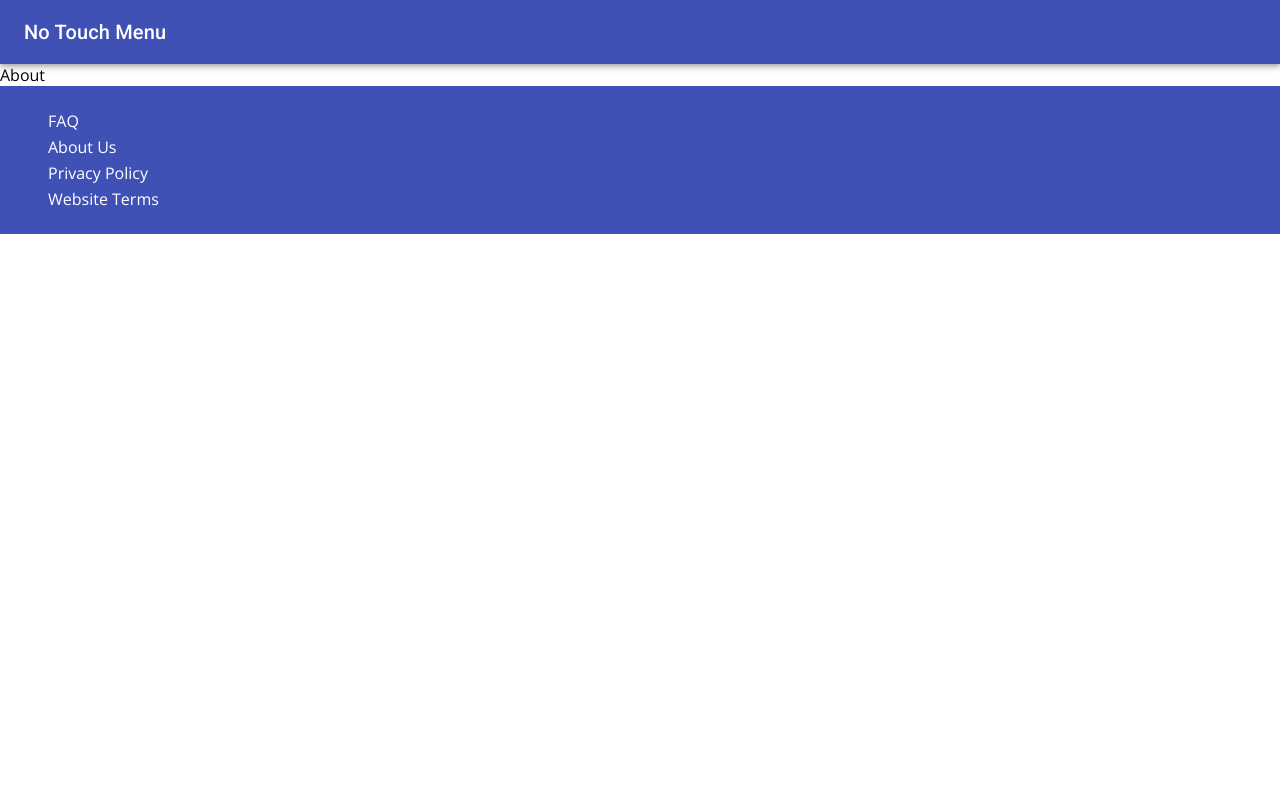
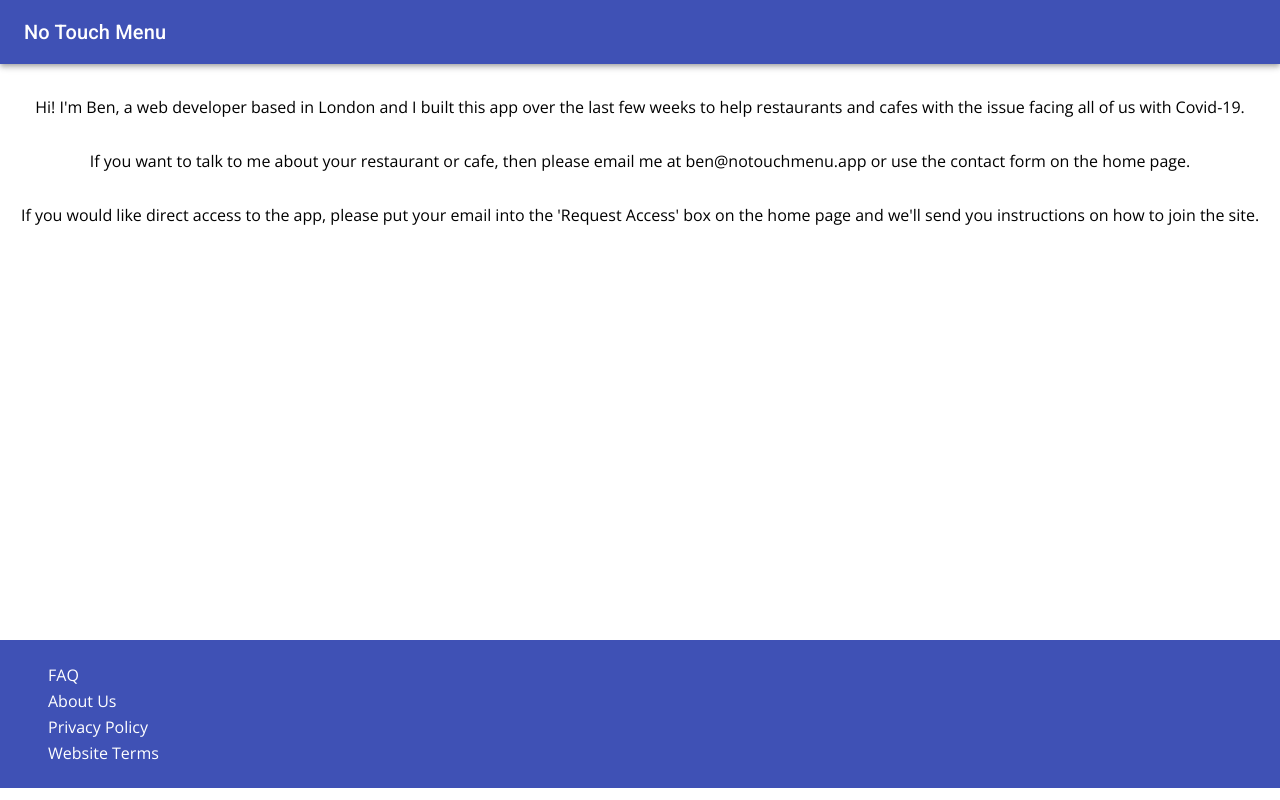
Before and after one commit to benAkehurst/no-touch-menu, a React (Create React App) app in the folder client/: page /about in a window 1280 px wide. Built offline with nearby package versions, Linux system fonts and the light colour scheme.

Commit message:
feat(about): add about us page info

```diff
--- a/client/src/Containers/About/About.js
+++ b/client/src/Containers/About/About.js
@@ -14,7 +14,23 @@ class About extends Component {
           showLogo={false}
           showLoginButton={false}
         ></Banner>
-        <main>About</main>
+        <main className={classes.AboutWrapper}>
+          <p>
+            Hi! I'm Ben, a web developer based in London and I built this app
+            over the last few weeks to help restaurants and cafes with the issue
+            facing all of us with Covid-19.
+          </p>
+          <p>
+            If you want to talk to me about your restaurant or cafe, then please
+            email me at ben@notouchmenu.app or use the contact form on the home
+            page.
+          </p>
+          <p>
+            If you would like direct access to the app, please put your email
+            into the 'Request Access' box on the home page and we'll send you
+            instructions on how to join the site.
+          </p>
+        </main>
         <Footer></Footer>
       </Aux>
     );
--- a/client/src/Containers/About/About.module.scss
+++ b/client/src/Containers/About/About.module.scss
@@ -0,0 +1,7 @@
+.AboutWrapper {
+  display: flex;
+  flex-direction: column;
+  align-items: center;
+  padding: 1rem;
+  height: 68%;
+}
```
